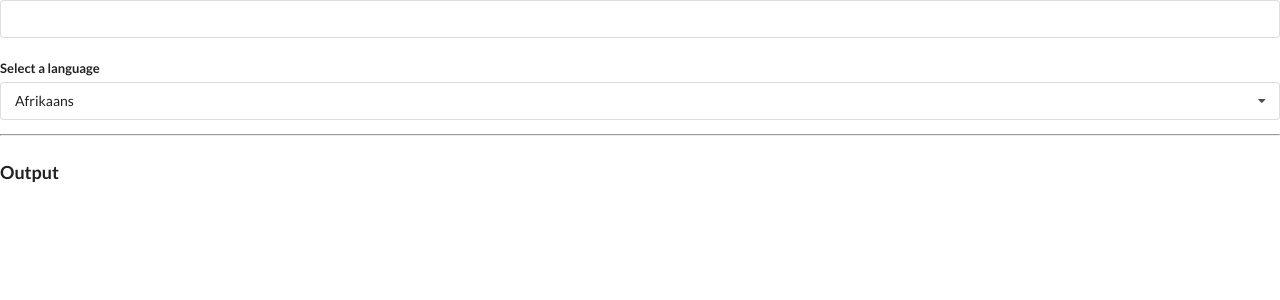
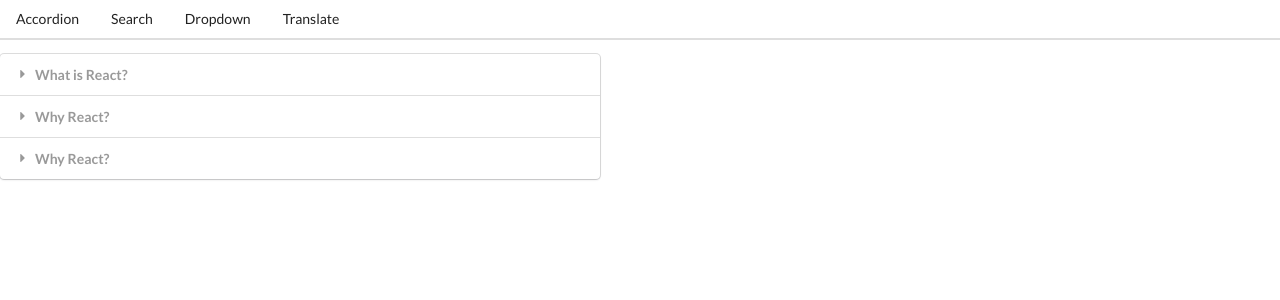
Before and after one commit to Gurveen-Singh/Widget-App, a React (Create React App) app: page / in a window 1280 px wide. Shown: the top 300 px of the page. Built offline with nearby package versions, Linux system fonts and the light colour scheme; no server answers.

Commit message:
Widget App Completed

```diff
--- a/src/App.js
+++ b/src/App.js
@@ -3,6 +3,8 @@
 import Search from "./components/Search";
 import Dropdown from "./components/Dropdown";
 import Translate from "./components/Translate";
+import Route from "./components/Route";
+import Header from "./components/Header";
 
 const items = [
   {
@@ -39,14 +41,23 @@
 
   return (
     <div>
-      {/* <Accordion items={items} /> */}
-      {/* <Search /> */}
-      {/* <Dropdown
-        options={options}
-        onSelectedChange={setSelected}
-        selected={selected}
-      /> */}
-      <Translate />
+      <Header />
+      <Route path="/">
+        <Accordion items={items} />
+      </Route>
+      <Route path="/list">
+        <Search />
+      </Route>
+      <Route path="/dropdown">
+        <Dropdown
+          options={options}
+          onSelectedChange={setSelected}
+          selected={selected}
+        />
+      </Route>
+      <Route path="/translate">
+        <Translate />
+      </Route>
     </div>
   );
 }
--- a/src/components/Accordion.js
+++ b/src/components/Accordion.js
@@ -11,7 +11,7 @@
     const active = index === activeIndex ? "active" : "";
 
     return (
-      <React.Fragment key={item.title}>
+      <React.Fragment key={index}>
         <div className={`title ${active}`} onClick={() => onTitleClick(index)}>
           <i className="dropdown icon"></i>
           {item.title}
--- a/src/components/Dropdown.js
+++ b/src/components/Dropdown.js
@@ -19,15 +19,15 @@
     };
   }, []);
 
-  const renderedOptions = options.map((Option) => {
+  const renderedOptions = options.map((Option, index) => {
     if (Option.label === selected.label) {
       return null;
     }
 
     return (
       <div
+        key={index}
         className="item"
-        key={Option.Color}
         onClick={() => onSelectedChange(Option)}
       >
         {Option.label}
--- /dev/null
+++ b/src/components/Header.js
@@ -0,0 +1,23 @@
+import React from "react";
+import Link from "./Link";
+
+const Header = () => {
+  return (
+    <div className="ui secondary pointing menu">
+      <Link href="/" className="item">
+        Accordion
+      </Link>
+      <Link href="/list" className="item">
+        Search
+      </Link>
+      <Link href="/dropdown" className="item">
+        Dropdown
+      </Link>
+      <Link href="/translate" className="item">
+        Translate
+      </Link>
+    </div>
+  );
+};
+
+export default Header;
--- /dev/null
+++ b/src/components/Link.js
@@ -0,0 +1,22 @@
+import React from "react";
+
+const Link = ({ className, href, children }) => {
+  const onClick = (e) => {
+    if (e.metaKey || e.ctrlKey) {
+      return;
+    }
+    e.preventDefault();
+    window.history.pushState({}, "", href);
+
+    const navEvent = new PopStateEvent("popstate");
+    window.dispatchEvent(navEvent);
+  };
+
+  return (
+    <a onClick={onClick} className={className} href={href}>
+      {children}
+    </a>
+  );
+};
+
+export default Link;
--- /dev/null
+++ b/src/components/Route.js
@@ -0,0 +1,21 @@
+import { useEffect, useState } from "react";
+
+const Route = ({ path, children }) => {
+  const [currentPath, setCurrentPath] = useState(window.location.pathname);
+
+  useEffect(() => {
+    const onLocationChange = () => {
+      setCurrentPath(window.location.pathname);
+    };
+
+    window.addEventListener("popstate", onLocationChange);
+
+    return () => {
+      window.removeEventListener("popstate", onLocationChange);
+    };
+  }, []);
+
+  return currentPath === path ? children : null;
+};
+
+export default Route;
```
